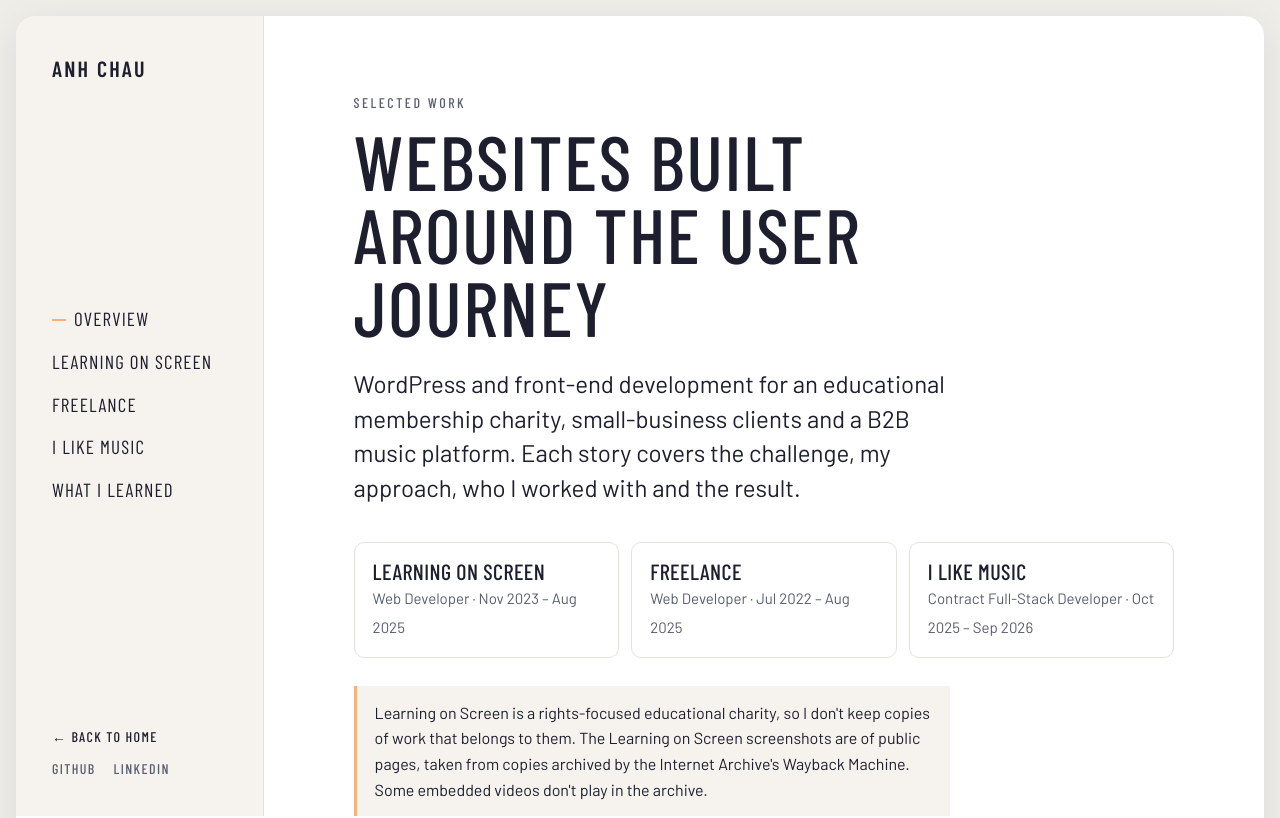
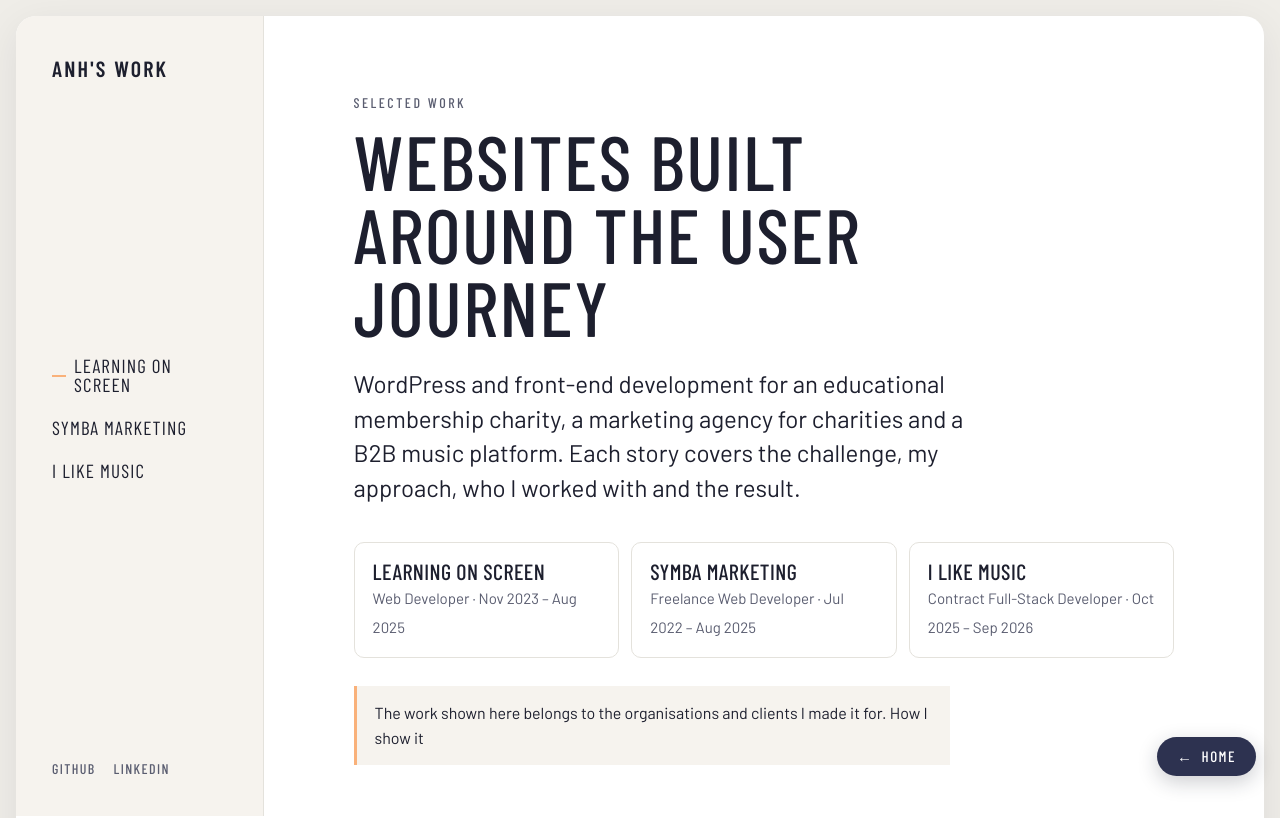
Before and after one commit to anh-8922/porfolio-Anh, a Next.js app: page /work in a window 1280 px wide. Shown: the top 818 px of the page. Built offline with nearby package versions, Linux system fonts and the light colour scheme.

Commit message:
improve menu items and navigation on work page

```diff
--- a/src/app/globals.css
+++ b/src/app/globals.css
@@ -48,6 +48,9 @@ a{color:inherit}
 /* Current section: a short peach dash before the link */
 .nav a[aria-current="true"]{padding-left:22px}
 .nav a[aria-current="true"]::before{content:"";position:absolute;left:0;top:50%;width:14px;height:2px;background:var(--peach)}
+.nav .nav-sub{margin-top:28px;padding-top:22px;border-top:1px solid var(--line);gap:12px}
+.nav .nav-sub a{font-size:15px;color:var(--muted)}
+.nav .nav-sub a[aria-current="true"]{color:var(--ink)}
 .social{display:flex;gap:18px;font:500 14px/1 var(--display);letter-spacing:.1em;text-transform:uppercase}
 .social a{text-decoration:none;color:var(--muted)}
 .social a:hover{color:var(--ink)}
@@ -185,7 +188,10 @@ dialog.viewer img{display:block;width:auto;max-width:100%;height:auto;margin:0 a
   .rail{min-width:0;position:sticky;height:auto;flex-direction:row;align-items:center;gap:16px;padding:12px 16px;background:var(--rail-bg);border-right:0;z-index:5;border-bottom:1px solid var(--line)}
   .brand{white-space:nowrap;font-size:18px;letter-spacing:.08em}
   .nav{overflow-x:auto;min-width:0;flex:1}
+  .nav{display:flex;align-items:center;gap:18px}
   .nav ul{display:flex;gap:18px}
+  .nav .nav-sub{margin:0;padding:0 0 0 18px;border-top:0;border-left:1px solid var(--line)}
+  .nav .nav-sub a{font-size:14px}
   .nav a{font-size:16px;white-space:nowrap}
   .nav a[aria-current="true"]{padding-left:0}
   .nav a[aria-current="true"]::before{left:0;right:0;width:auto;top:auto;bottom:-6px}
@@ -212,3 +218,13 @@ dialog.viewer img{display:block;width:auto;max-width:100%;height:auto;margin:0 a
 .palette .swatch{display:block;height:56px;border-radius:6px;border:1px solid var(--line);margin-bottom:6px}
 .palette code{font-size:13px;color:var(--muted)}
 .palette li > span:last-child{color:var(--muted)}
+.journey .examples-lead{margin-top:40px}
+@media (min-width:861px){.principles.three{grid-template-columns:repeat(3,1fr)}}
+
+/* Work page: floating link back to the home page */
+.home-float{position:fixed;right:24px;bottom:24px;z-index:20;display:inline-flex;align-items:center;gap:8px;padding:12px 20px;border-radius:999px;background:var(--indigo-deep);color:#fff;font:500 15px/1 var(--display);letter-spacing:.1em;text-transform:uppercase;text-decoration:none;box-shadow:0 6px 20px rgba(29,31,46,.22)}
+.home-float:hover{background:var(--indigo)}
+@media (max-width:860px){
+  .home-float{right:16px;bottom:16px;padding:11px 16px;font-size:14px}
+  .rail.trail .brand::after{content:"›";margin-left:12px;color:var(--muted);font-weight:400}
+}
--- a/src/app/work/page.jsx
+++ b/src/app/work/page.jsx
@@ -7,29 +7,26 @@ import work from '@/data/work.json';
 export const metadata = {
   title: 'Selected work · Anh Chau',
   description:
-    'Anh Chau, web developer: selected work at Learning on Screen, for freelance clients and at I Like Music, told as short case studies with screenshots.',
+    'Anh Chau, web developer: selected work at Learning on Screen, for Symba Marketing and at I Like Music, told as short case studies.',
 };
 
-const NAV = [
-  { href: '#top', label: 'Overview' },
-  ...journey.chapters.map((c) => ({ href: `#${c.id}`, label: c.name })),
-  { href: '#learned', label: 'What I learned' },
-];
+// The menu lists only the work itself; the overview, lessons and usage notes are reached by scrolling.
+const NAV = journey.chapters.map((c) => ({ href: `#${c.id}`, label: c.name }));
 
 // Content lives in src/data/journey.json.
 export default function WorkPage() {
   const { site } = work;
-  const { intro, chapters, lessons } = journey;
+  const { intro, chapters, lessons, examples } = journey;
 
   return (
     <>
       <a className="skip" href="#content">Skip to content</a>
       <div className="frame">
         <Rail
-          name={site.name}
-          brandHref="/"
+          name="Anh's work"
+          brandHref="#top"
+          trail
           items={NAV}
-          backLink={{ href: '/', label: 'Back to home' }}
           github={site.github}
           linkedin={site.linkedin}
         />
@@ -49,7 +46,7 @@ export default function WorkPage() {
                 </li>
               ))}
             </ol>
-            <p className="note">{intro.note}</p>
+            <p className="note">{intro.note} <a href="#examples">How I show it</a></p>
           </section>
 
           {chapters.map((chapter, ci) => (
@@ -81,11 +78,28 @@ export default function WorkPage() {
             </div>
           </section>
 
+          <section id="examples" aria-labelledby="examples-h">
+            <p className="eyebrow">{examples.eyebrow}</p>
+            <h2 id="examples-h">{examples.title}</h2>
+            <div className="principles three">
+              {examples.points.map((p) => (
+                <div key={p.title}>
+                  <h3>{p.title}</h3>
+                  <p>{p.text}</p>
+                </div>
+              ))}
+            </div>
+            <p className="lead examples-lead">{examples.lead}</p>
+          </section>
+
           <footer className="site-footer">
             © {new Date().getFullYear()} {site.name} · <a href="/">Back to home</a>
           </footer>
         </main>
       </div>
+      <a className="home-float" href="/" aria-label="Back to the home page">
+        <span aria-hidden="true">←</span> Home
+      </a>
       <ShotViewer />
     </>
   );
--- a/src/components/Rail.jsx
+++ b/src/components/Rail.jsx
@@ -14,8 +14,10 @@ const HOME_NAV = [
 // Left-hand rail on desktop, sticky top bar on small screens.
 // Marks the link for the section currently in view. Pages can pass their own menu items.
 // showBrand: the home page hides the name here because the hero already shows it.
-export default function Rail({ name, github, linkedin, items = HOME_NAV, brandHref = '#top', backLink, showBrand = true }) {
-  const [current, setCurrent] = useState(items[0]?.href);
+// trail: shows the brand as the parent of the menu items ("Anh's work › …") in the small-screen bar.
+export default function Rail({ name, github, linkedin, items = HOME_NAV, brandHref = '#top', backLink, showBrand = true, trail = false }) {
+  // Nothing is marked until a listed section scrolls into view (the home page starts on #top).
+  const [current, setCurrent] = useState(items[0]?.href === '#top' ? '#top' : null);
 
   useEffect(() => {
     if (!('IntersectionObserver' in window)) return undefined;
@@ -34,17 +36,25 @@ export default function Rail({ name, github, linkedin, items = HOME_NAV, brandHr
     return () => observer.disconnect();
   }, [items]);
 
+  // Items marked secondary (e.g. supporting sections) sit in a smaller group under the main links.
+  const link = ({ href, label }) => (
+    <li key={href}>
+      <a href={href} aria-current={current === href ? 'true' : undefined}>{label}</a>
+    </li>
+  );
+
   return (
-    <header className="rail">
+    <header className={`rail${trail ? ' trail' : ''}`}>
       {showBrand && <a className="brand" href={brandHref}>{name}</a>}
       <nav className="nav" aria-label="Main">
         <ul>
-          {items.map(({ href, label }) => (
-            <li key={href}>
-              <a href={href} aria-current={current === href ? 'true' : undefined}>{label}</a>
-            </li>
-          ))}
+          {items.filter((i) => !i.secondary).map(link)}
         </ul>
+        {items.some((i) => i.secondary) && (
+          <ul className="nav-sub">
+            {items.filter((i) => i.secondary).map(link)}
+          </ul>
+        )}
       </nav>
       <div className="rail-foot">
         {backLink && <a className="back" href={backLink.href}>← {backLink.label}</a>}
--- a/src/data/journey.json
+++ b/src/data/journey.json
@@ -2,8 +2,8 @@
   "_notes": "Content for the /work page. Any \"todo\" field is a reminder for Anh: it shows highlighted when running `npm run dev` and is hidden on the live (production) site. Replace a todo with real text by moving it into the matching text field.",
   "intro": {
     "title": "Websites built around the user journey",
-    "lead": "WordPress and front-end development for an educational membership charity, small-business clients and a B2B music platform. Each story covers the challenge, my approach, who I worked with and the result.",
-    "note": "Learning on Screen is a rights-focused educational charity, so I don't keep copies of work that belongs to them. The Learning on Screen screenshots are of public pages, taken from copies archived by the Internet Archive's Wayback Machine. Some embedded videos don't play in the archive."
+    "lead": "WordPress and front-end development for an educational membership charity, a marketing agency for charities and a B2B music platform. Each story covers the challenge, my approach, who I worked with and the result.",
+    "note": "The work shown here belongs to the organisations and clients I made it for."
   },
   "chapters": [
     {
@@ -267,12 +267,12 @@
       ]
     },
     {
-      "id": "freelance",
-      "name": "Freelance",
-      "role": "Web Developer",
+      "id": "symba-marketing",
+      "name": "Symba Marketing",
+      "role": "Freelance Web Developer",
       "dates": "Jul 2022 – Aug 2025",
-      "headline": "Small-business websites, built and handed over",
-      "teaser": "Built small-business websites from brief to launch, then trained clients to run them, including Symba Marketing.",
+      "headline": "A marketing website, built and handed over",
+      "teaser": "Built Symba Marketing's website from brief to launch, then trained the team to run it themselves.",
       "highlight": "WordPress and Wix builds, SEO, accessibility, client training",
       "stories": [
         {
@@ -462,5 +462,36 @@
       "title": "Turn feedback into improvements",
       "text": "Feedback forms and analytics gave the team evidence for what to improve next, instead of guesses."
     }
-  ]
+  ],
+  "examples": {
+    "eyebrow": "Copyright and confidentiality",
+    "title": "Usage notes",
+    "lead": "I'm happy to talk through the technical approach behind any of this work in more detail.",
+    "points": [
+      {
+        "title": "The work belongs to its owners",
+        "text": "The code, designs and content I produced belong to the organisations and clients I worked for, so I don't publish source code, files or internal documents."
+      },
+      {
+        "title": "Why screenshots",
+        "text": "Screenshots show the finished work as users saw it, without sharing anything private. They are only of public pages."
+      },
+      {
+        "title": "Learning on Screen",
+        "text": "A rights-focused educational charity, so I don't keep copies of its work. These screenshots are of public pages archived by the Internet Archive's Wayback Machine, so some embedded videos don't play."
+      },
+      {
+        "title": "Work not yet launched",
+        "text": "Where a project hasn't launched, as with the I Like Music relaunch, I show only a simplified wireframe and the colour scheme, not the design itself."
+      },
+      {
+        "title": "Diagrams and wireframes",
+        "text": "These are my own simplified drawings, made for this portfolio, with no real content."
+      },
+      {
+        "title": "Logos and brands",
+        "text": "Logos, brand names, images and text in the screenshots belong to their owners and appear only to illustrate my part in the work."
+      }
+    ]
+  }
 }
```
